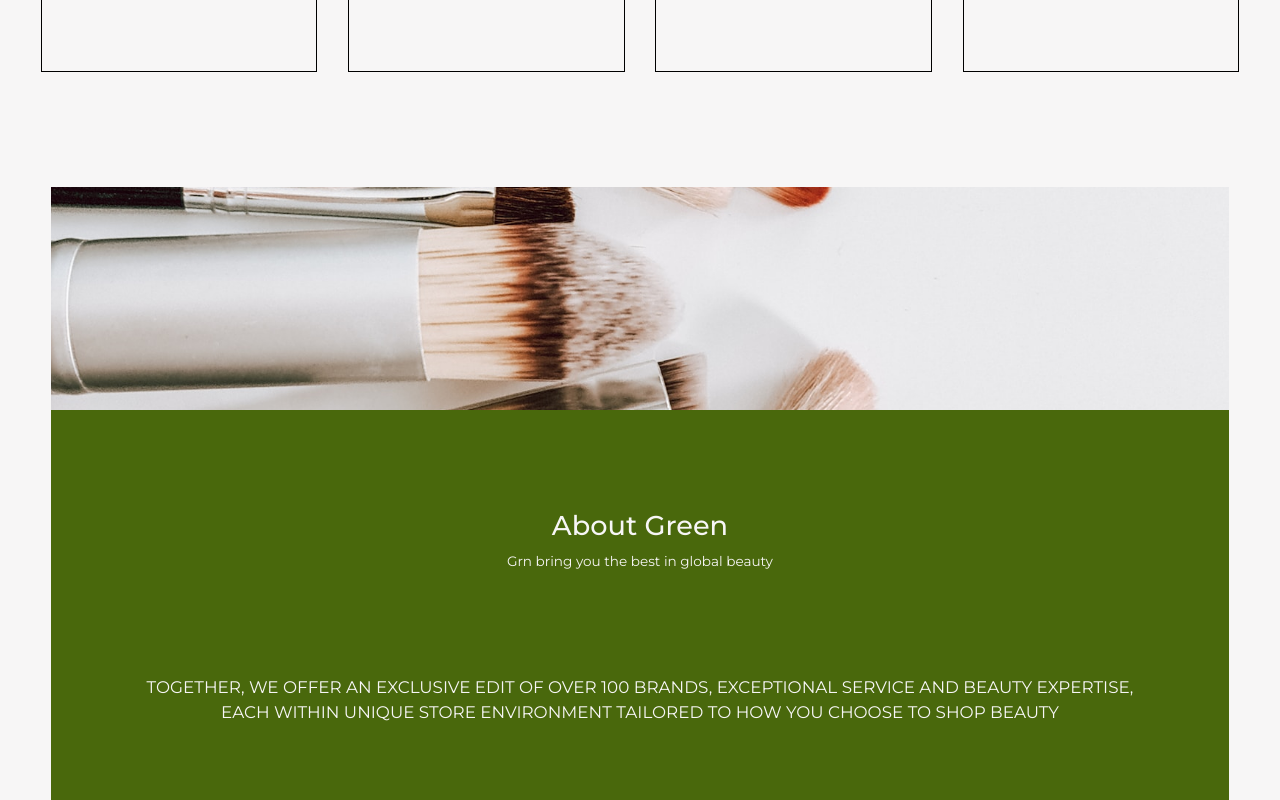
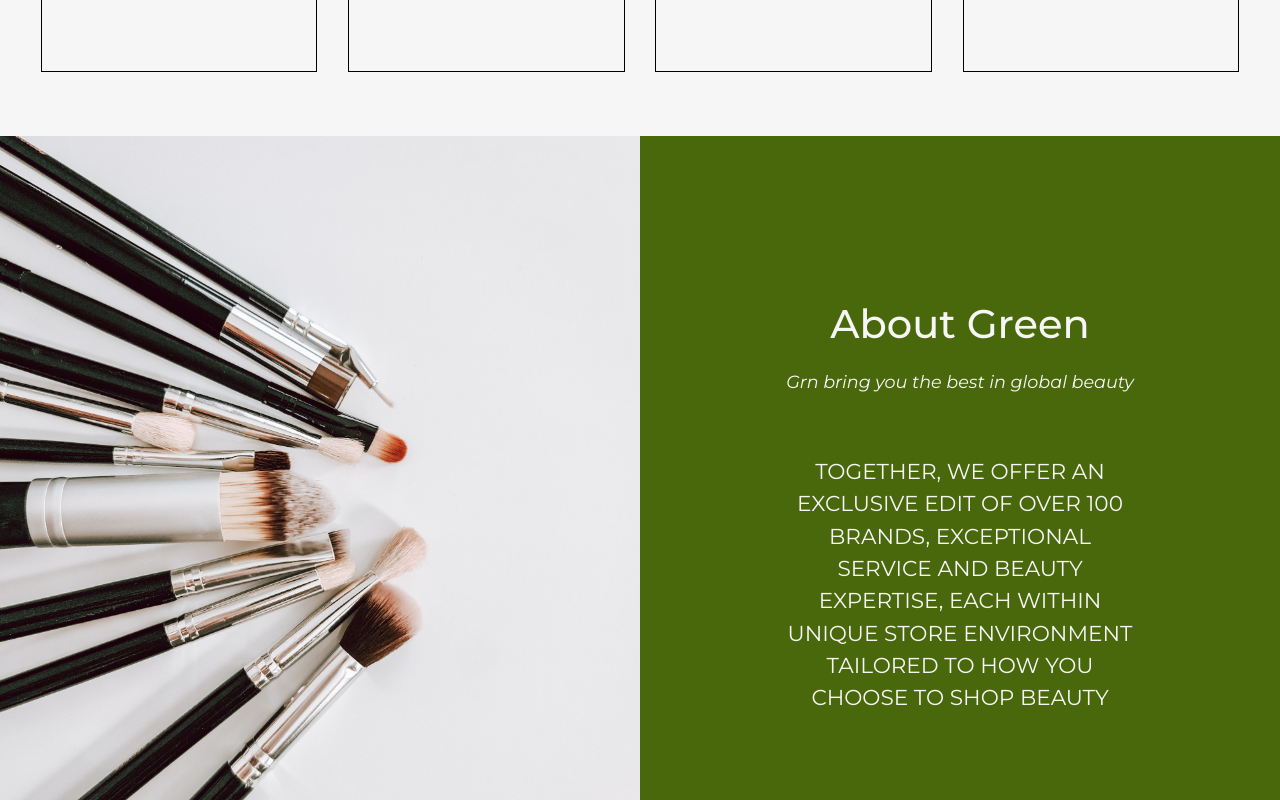
Before and after one commit to micsiw/react-ecommerce-project, a React (Create React App) app: page / in a window 1280 px wide. Shown: the part 1400-2200 px from the top of the page. Built offline with nearby package versions, Linux system fonts and the light colour scheme.

Commit message:
reworked info section for desktop view

```diff
--- a/src/styles/Info.css
+++ b/src/styles/Info.css
@@ -5,7 +5,7 @@
   scroll-margin-top: 8vh;
   display: flex;
   flex-direction: column;
-  padding: 4%;
+  padding: 3%;
 }
 
 .info-image {
@@ -32,13 +32,48 @@
 }
 
 .info-content-maxim {
+  font-style: italic;
   font-size: 0.85rem;
   font-weight: 400;
 }
 
 .info-content-description {
   font-size: 1.05rem;
-  text-justify: auto;
   text-align: center;
   margin-top: 10%;
 }
+
+@media screen and (min-width: 550px) {
+  .info-section {
+    padding: 2%;
+  }
+}
+
+@media screen and (min-width: 1000px) {
+  .info-section {
+    padding: 0;
+    flex-direction: row;
+  }
+
+  .info-image {
+    background-size: cover;
+  }
+
+  .info-content {
+    padding: 0;
+  }
+
+  .info-content-title {
+    font-size: 2.5rem;
+  }
+
+  .info-content-maxim {
+    font-size: 1.1rem;
+  }
+
+  .info-content-description {
+    font-size: 1.35rem;
+    margin: 0 23%;
+    margin-top: 7%;
+  }
+}
```
